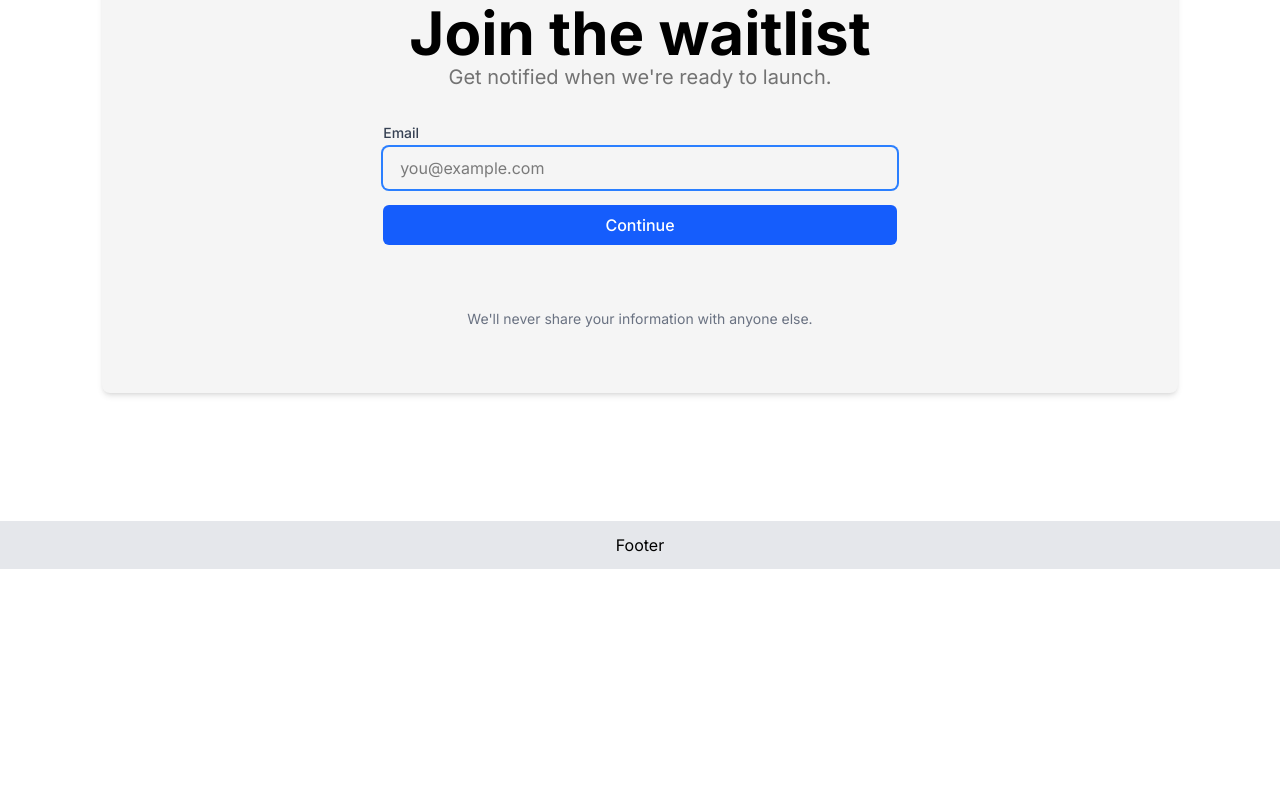
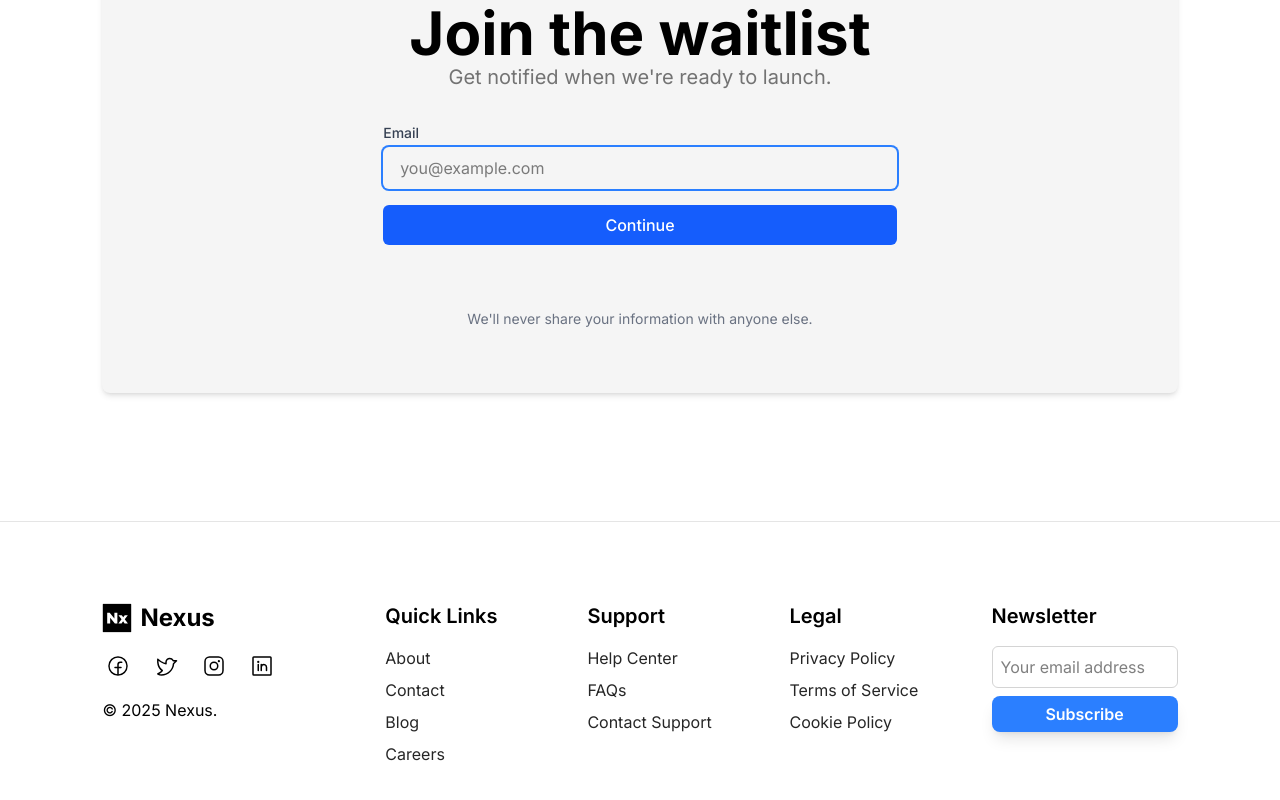
Before and after one commit to Lawrise/Nexus-Landing, a Next.js app: page / in a window 1280 px wide. Shown: the part 7164-7964 px from the top of the page. Before the commit the page ends 7733 px from the top, so only its background shows below. Built offline with nearby package versions, Linux system fonts and the light colour scheme.

Commit message:
basic footer

```diff
--- a/src/app/layout.tsx
+++ b/src/app/layout.tsx
@@ -2,6 +2,7 @@ import type { Metadata } from "next";
 import "./globals.css";
 import Header from "@/components/Header";
 import { Inter } from "next/font/google";
+import Footer from "@/components/Footer";
 
 const inter = Inter({
   subsets: ["latin"],
@@ -28,9 +29,7 @@ export default function RootLayout({
         <main className="flex flex-col gap-y-24 sm:gap-y-48 row-start-2 items-center py-8 pb-32 px-8 sm:px-12 md:px-16 xl:px-[8%] 2xl:px-[15%] relative">
           {children}
         </main>
-        <footer className="flex justify-center items-center h-12 bg-gray-200">
-          <p>Footer</p>
-        </footer>
+        <Footer />
       </body>
     </html>
   );
--- a/src/components/Footer.tsx
+++ b/src/components/Footer.tsx
@@ -0,0 +1,169 @@
+import Link from "next/link";
+import {
+  PiFacebookLogo,
+  PiInstagramLogo,
+  PiLinkedinLogo,
+  PiTwitterLogo,
+} from "react-icons/pi";
+import { Button } from "./ui/button";
+
+const Footer: React.FC = () => {
+  const classNameIcon = "rounded-md p-1 hover:bg-neutral-200";
+  const classNameLink = "text-neutral-800 hover:underline";
+  return (
+    <footer className="w-full border-t border-neutral-200 grid grid-cols-1 md:grid-cols-27 justify-center items-start gap-4 pt-20 pb-24 px-8 sm:px-12 md:px-16 xl:px-[8%] 2xl:px-[15%]">
+      <div className="col-span-7 space-y-4">
+        <Link href="/" className="flex gap-2 items-center justify-start">
+          <svg
+            xmlns="http://www.w3.org/2000/svg"
+            xmlnsXlink="http://www.w3.org/1999/xlink"
+            width="30"
+            zoomAndPan="magnify"
+            viewBox="0 0 150 149.999998"
+            height="30"
+            preserveAspectRatio="xMidYMid meet"
+            version="1.0"
+          >
+            <defs>
+              <g />
+              <clipPath id="d550435fb2">
+                <path
+                  d="M 2.066406 2.066406 L 147.933594 2.066406 L 147.933594 147.933594 L 2.066406 147.933594 Z M 2.066406 2.066406 "
+                  clipRule="nonzero"
+                />
+              </clipPath>
+              <clipPath id="08eddb29a2">
+                <path
+                  d="M 8.816406 2.066406 L 141.183594 2.066406 C 144.914062 2.066406 147.933594 5.085938 147.933594 8.816406 L 147.933594 141.183594 C 147.933594 144.914062 144.914062 147.933594 141.183594 147.933594 L 8.816406 147.933594 C 5.085938 147.933594 2.066406 144.914062 2.066406 141.183594 L 2.066406 8.816406 C 2.066406 5.085938 5.085938 2.066406 8.816406 2.066406 Z M 8.816406 2.066406 "
+                  clipRule="nonzero"
+                />
+              </clipPath>
+            </defs>
+            <g clipPath="url(#d550435fb2)">
+              <g clipPath="url(#08eddb29a2)">
+                <path
+                  fill="#000000"
+                  d="M 2.066406 2.066406 L 147.933594 2.066406 L 147.933594 147.933594 L 2.066406 147.933594 Z M 2.066406 2.066406 "
+                  fillOpacity="1"
+                  fillRule="nonzero"
+                />
+              </g>
+            </g>
+            <g fill="#ffffff" fillOpacity="1">
+              <g transform="translate(20.643752, 101.999996)">
+                <g>
+                  <path d="M 56.140625 -53.390625 L 56.140625 0 L 43.703125 0 L 20.140625 -28.453125 L 20.140625 0 L 5.34375 0 L 5.34375 -53.390625 L 17.78125 -53.390625 L 41.34375 -24.9375 L 41.34375 -53.390625 Z M 56.140625 -53.390625 " />
+                </g>
+              </g>
+            </g>
+            <g fill="#ffffff" fillOpacity="1">
+              <g transform="translate(82.123309, 101.999996)">
+                <g>
+                  <path d="M 30.890625 0 L 23.5 -10.828125 L 15.5625 0 L -0.15625 0 L 15.5625 -20.671875 L 0.3125 -41.34375 L 16.625 -41.34375 L 23.953125 -30.890625 L 31.578125 -41.34375 L 46.90625 -41.34375 L 31.65625 -21.203125 L 47.453125 0 Z M 30.890625 0 " />
+                </g>
+              </g>
+            </g>
+          </svg>
+          <p className="text-2xl font-bold">Nexus</p>
+        </Link>
+        {/* Social media */}
+        <ul className="flex gap-4 justify-start items-center">
+          <li className={classNameIcon}>
+            <PiFacebookLogo className="text-2xl" />
+          </li>
+          <li className={classNameIcon}>
+            <PiTwitterLogo className="text-2xl" />
+          </li>
+          <li className={classNameIcon}>
+            <PiInstagramLogo className="text-2xl" />
+          </li>
+          <li className={classNameIcon}>
+            <PiLinkedinLogo className="text-2xl" />
+          </li>
+        </ul>
+        <p>© 2025 Nexus.</p>
+      </div>
+      <div className="col-span-5 space-y-4">
+        <h3 className="text-xl font-semibold">Quick Links</h3>
+        <ul className="space-y-2">
+          <li>
+            <Link href="/about" className={classNameLink}>
+              About
+            </Link>
+          </li>
+          <li>
+            <Link href="/contact" className={classNameLink}>
+              Contact
+            </Link>
+          </li>
+          <li>
+            <Link href="/blog" className={classNameLink}>
+              Blog
+            </Link>
+          </li>
+          <li>
+            <Link href="/careers" className={classNameLink}>
+              Careers
+            </Link>
+          </li>
+        </ul>
+      </div>
+      <div className="col-span-5 space-y-4">
+        <h3 className="text-xl font-semibold">Support</h3>
+        <ul className="space-y-2">
+          <li>
+            <Link href="/help-center" className={classNameLink}>
+              Help Center
+            </Link>
+          </li>
+          <li>
+            <Link href="/faqs" className={classNameLink}>
+              FAQs
+            </Link>
+          </li>
+          <li>
+            <Link href="/contact-support" className={classNameLink}>
+              Contact Support
+            </Link>
+          </li>
+        </ul>
+      </div>
+      <div className="col-span-5 space-y-4">
+        <h3 className="text-xl font-semibold">Legal</h3>
+        <ul className="space-y-2">
+          <li>
+            <Link href="/privacy-policy" className={classNameLink}>
+              Privacy Policy
+            </Link>
+          </li>
+          <li>
+            <Link href="/terms-of-service" className={classNameLink}>
+              Terms of Service
+            </Link>
+          </li>
+          <li>
+            <Link href="/cookie-policy" className={classNameLink}>
+              Cookie Policy
+            </Link>
+          </li>
+        </ul>
+      </div>
+      <div className="col-span-5 space-y-4">
+        <h3 className="text-xl font-semibold">Newsletter</h3>
+        <form action="/subscribe" method="post" className="space-y-2">
+          <input
+            type="email"
+            name="email"
+            placeholder="Your email address"
+            className="w-full p-2 border border-neutral-300 rounded-md"
+          />
+          <Button type="submit" variant="cta" className="w-full">
+            Subscribe
+          </Button>
+        </form>
+      </div>
+    </footer>
+  );
+};
+
+export default Footer;
```
